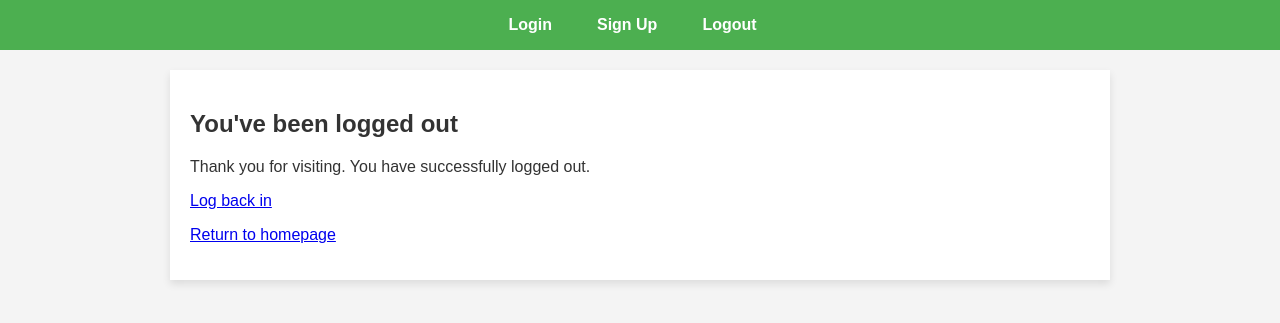
After one commit to Powerostad/Dart, a Django app: template templates/account/logout.html in a window 1280 px wide. The commit adds this page. Shown: the top 323 px of the page. Run offline with Django 3.2, Linux system fonts and the light colour scheme; the template is opened without the code that fills it, so the values that code supplies are empty.

```diff
--- a/templates/account/login.html
+++ b/templates/account/login.html
@@ -11,7 +11,7 @@
         {{ form.as_p }}
         <button type="submit">{% trans "Login" %}</button>
     </form>
-
+    <p><a href="{% provider_login_url 'google' %}">Login with Google</a></p>
     <p><a href="{% url 'account_reset_password' %}">{% trans "Forgot Password?" %}</a></p>
     <p>{% trans "Don't have an account?" %} <a href="{% url 'account_signup' %}">{% trans "Sign up here" %}</a></p>
 </div>
--- /dev/null
+++ b/templates/account/logout.html
@@ -0,0 +1,10 @@
+{% extends "base.html" %}
+
+{% block content %}
+<div class="logout-container">
+    <h2>You've been logged out</h2>
+    <p>Thank you for visiting. You have successfully logged out.</p>
+    <p><a href="{% url 'account_login' %}">Log back in</a></p>
+    <p><a href="{% url 'homepage' %}">Return to homepage</a></p>
+</div>
+{% endblock %}
--- a/templates/account/password_change.html
+++ b/templates/account/password_change.html
@@ -11,5 +11,5 @@
     <button type="submit">Change Password</button>
   </form>
 
-  <a href="{% url 'account_profile' %}">Back to Profile</a>
+  <a href="{% url 'profile' %}">Back to Profile</a>
 {% endblock %}
--- a/templates/account/signup.html
+++ b/templates/account/signup.html
@@ -11,7 +11,7 @@
         {{ form.as_p }}
         <button type="submit">{% trans "Sign Up" %}</button>
     </form>
-
+    <p><a href="{% provider_login_url 'google' %}">Login with Google</a></p>
     <p>{% trans "Already have an account?" %} <a href="{% url 'account_login' %}">{% trans "Login here" %}</a></p>
 </div>
 {% endblock %}
--- a/tradeproject/urls.py
+++ b/tradeproject/urls.py
@@ -27,7 +27,7 @@ urlpatterns = [
     path('admin/', admin.site.urls),
     path('accounts/', include('allauth.urls')),
     path('accounts/login/', allauth_views.LoginView.as_view(), name='account_login'),
-    path('accounts/logout/', allauth_views.LogoutView.as_view(), name='account_logout'),
+    path('accounts/logout/', allauth_views.LogoutView.as_view(template_name='logout.html'), name='account_logout'),
     path('accounts/signup/', allauth_views.SignupView.as_view(), name='account_signup'),
     path('', views.homepage,name='homepage'),
     path('profile/', views.profile_view, name='profile'),
```
Also changed, not shown: tradeproject/settings.py (+9 -0 lines).
